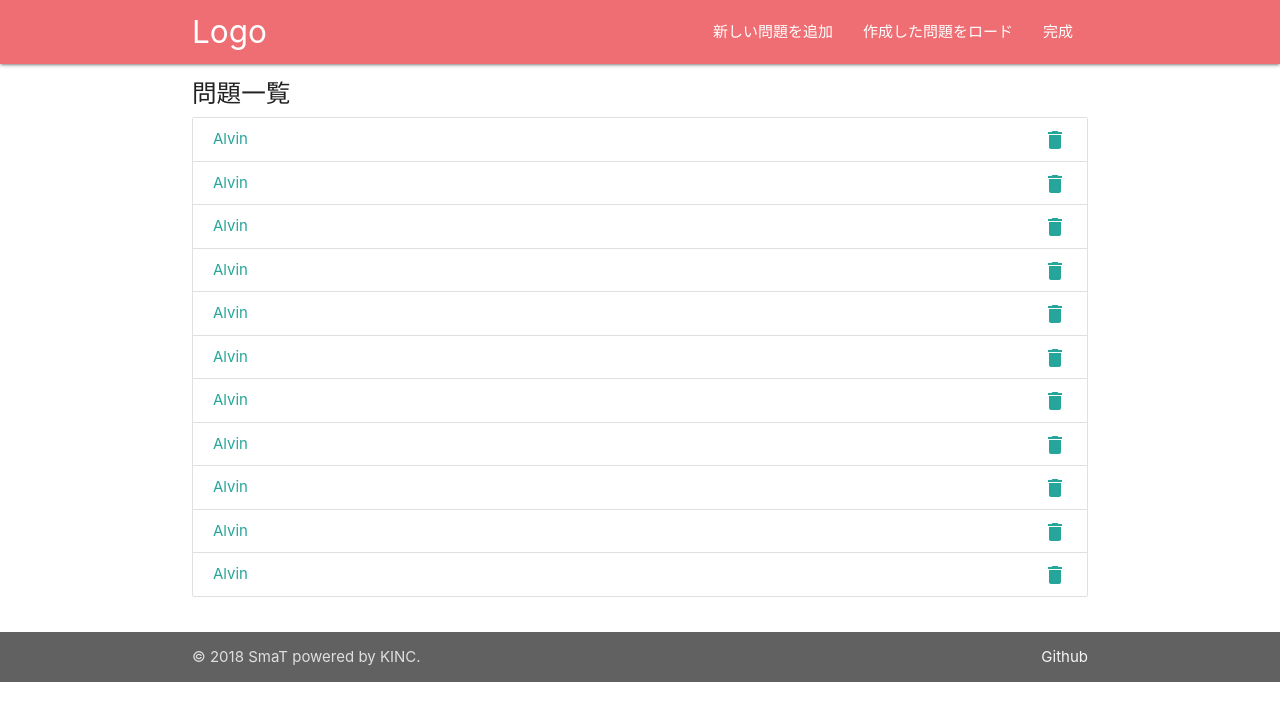
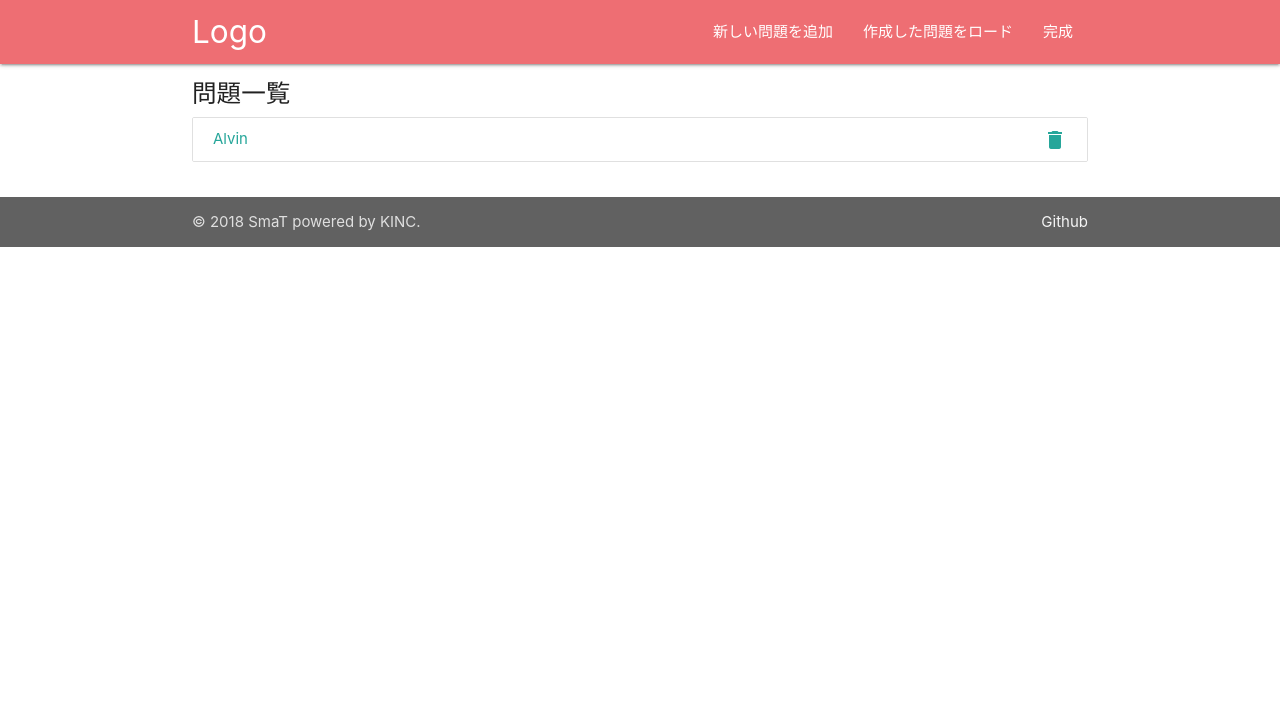
Before and after one commit to kinc-shinshu/smat-teacher-client, a React (Create React App) app: page / in a window 1280 px wide. Shown: the top 720 px of the page. Built offline with nearby package versions, Linux system fonts and the light colour scheme.

Commit message:
addLoaderForQuestion

```diff
--- a/src/screens/Top.js
+++ b/src/screens/Top.js
@@ -4,16 +4,31 @@ import 'materialize-css';
 import 'materialize-css/dist/css/materialize.min.css';
 
 export class Top extends Component {
+
+  constructor(props){
+    super(props);
+    this.state = {
+      questions: []
+    }
+  }
+
   change = (e) => {
     const fileReader = new FileReader();
     const file = e.target.files[0];
     fileReader.readAsText(file);
     fileReader.onloadend = (event) => {
-      console.log(JSON.parse());
+      const json = JSON.parse(event.target.result);
+      this.setState({questions: json});
+      console.log(JSON.parse(event.target.result));
     }
   }
 
   render() {
+
+    const items = this.state.questions.map((c, i) =>{
+      return<a href="#!" className="collection-item">{c.text}<a href="#delete" className="secondary-content"><i
+          className="material-icons">delete</i></a></a>
+    });
 
     return (
       <div>
@@ -39,26 +54,7 @@ export class Top extends Component {
         <div className="container">
           <h5>問題一覧</h5>
           <div className="collection">
-            <a href="#!" className="collection-item">Alvin<a href="#delete" className="secondary-content"><i
-              className="material-icons">delete</i></a></a>
-            <a href="#!" className="collection-item">Alvin<a href="#delete" className="secondary-content"><i
-              className="material-icons">delete</i></a></a>
-            <a href="#!" className="collection-item">Alvin<a href="#delete" className="secondary-content"><i
-              className="material-icons">delete</i></a></a>
-            <a href="#!" className="collection-item">Alvin<a href="#delete" className="secondary-content"><i
-              className="material-icons">delete</i></a></a>
-            <a href="#!" className="collection-item">Alvin<a href="#delete" className="secondary-content"><i
-              className="material-icons">delete</i></a></a>
-            <a href="#!" className="collection-item">Alvin<a href="#delete" className="secondary-content"><i
-              className="material-icons">delete</i></a></a>
-            <a href="#!" className="collection-item">Alvin<a href="#delete" className="secondary-content"><i
-              className="material-icons">delete</i></a></a>
-            <a href="#!" className="collection-item">Alvin<a href="#delete" className="secondary-content"><i
-              className="material-icons">delete</i></a></a>
-            <a href="#!" className="collection-item">Alvin<a href="#delete" className="secondary-content"><i
-              className="material-icons">delete</i></a></a>
-            <a href="#!" className="collection-item">Alvin<a href="#delete" className="secondary-content"><i
-              className="material-icons">delete</i></a></a>
+            {items}
             <a href="#!" className="collection-item">Alvin<a href="#delete" className="secondary-content"><i
               className="material-icons">delete</i></a></a>
           </div>
```
